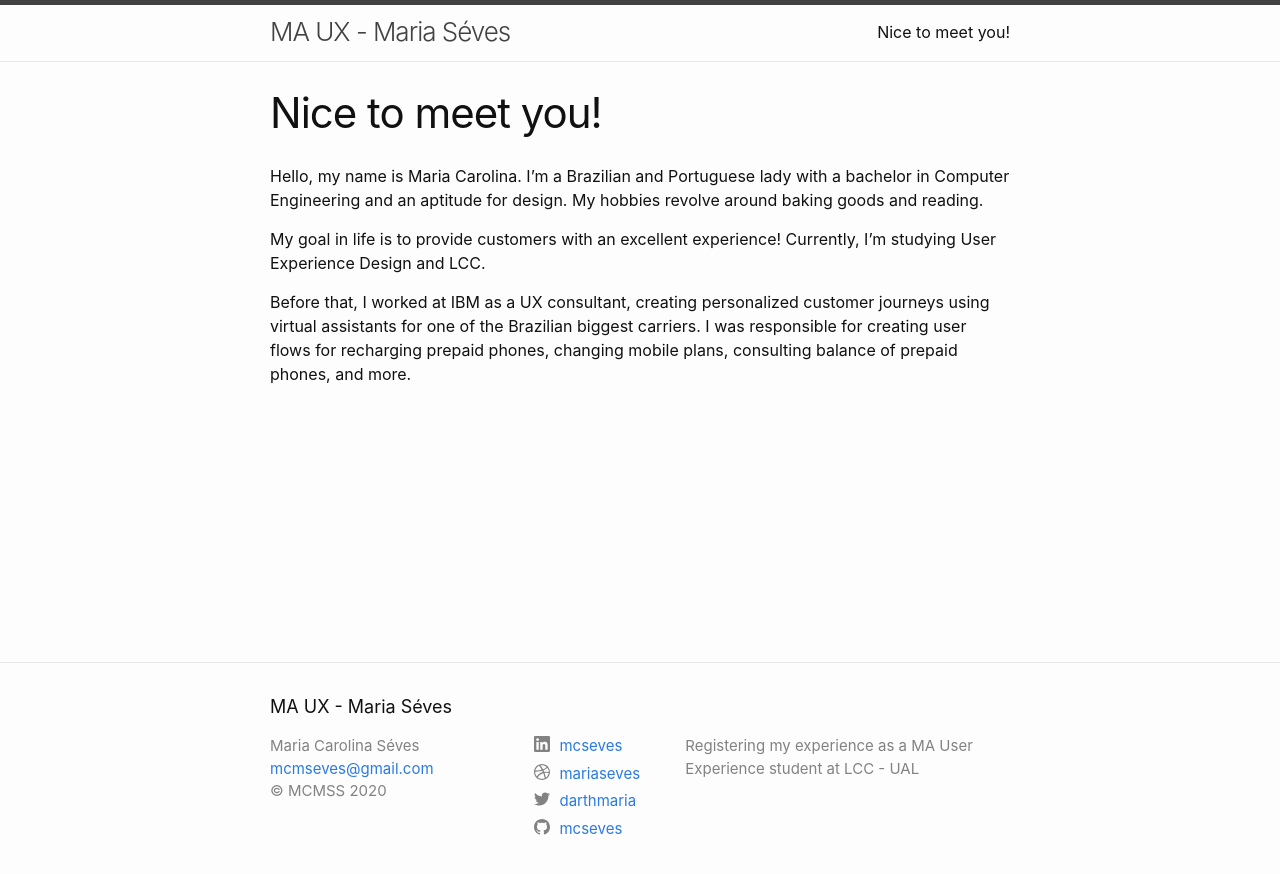
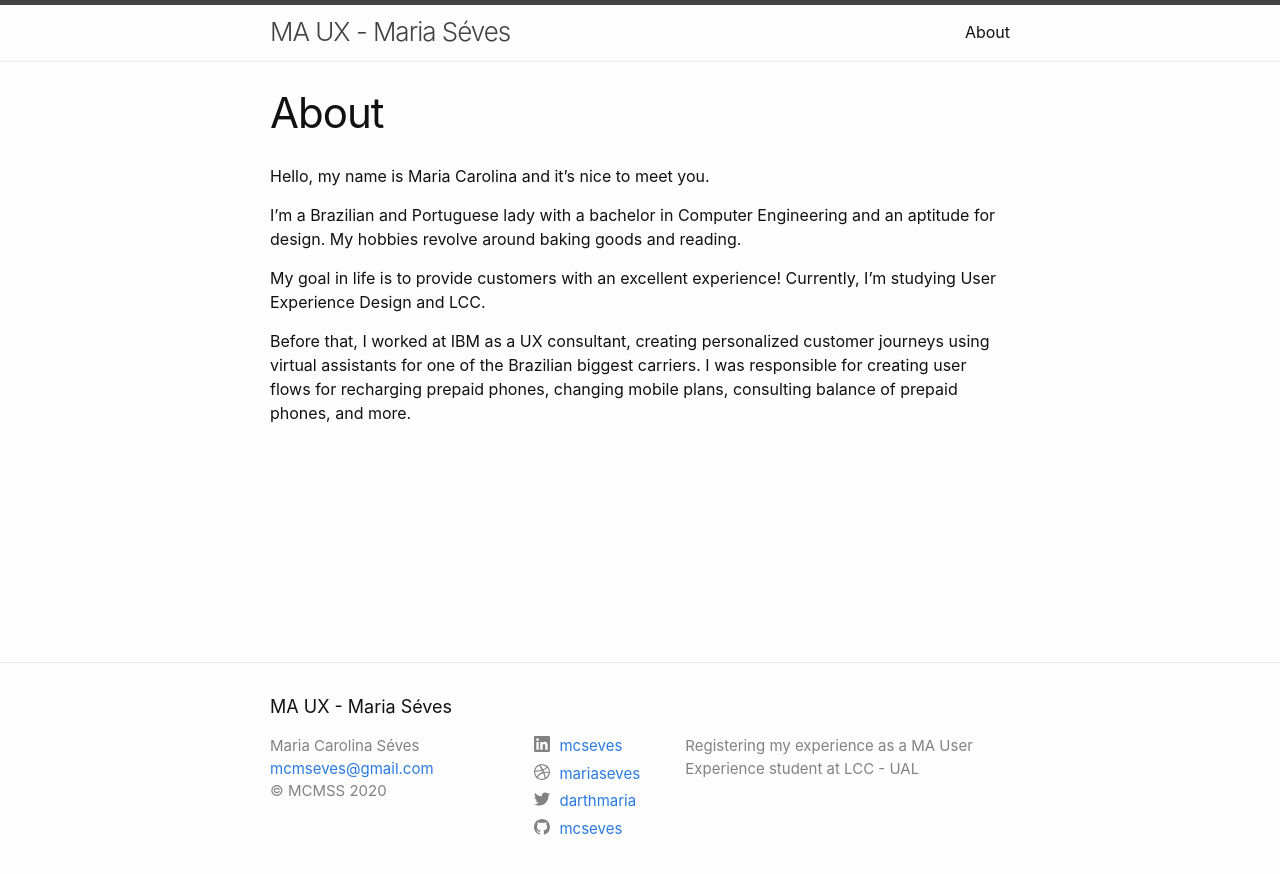
Before and after one commit to mcseves/testing-blog, a Jekyll site: the page built from about.markdown, in a window 1280 px wide. Shown: the top 874 px of the page. Built offline with Jekyll 4.4.1, drawn with Linux system fonts in a browser that asks for light colours.

Commit message:
Update about.markdown

```diff
--- a/about.markdown
+++ b/about.markdown
@@ -1,10 +1,12 @@
 ---
 layout: page
-title: Nice to meet you!
+title: About
 permalink: /about/
 ---
 
-Hello, my name is Maria Carolina. I’m a Brazilian and Portuguese lady with a bachelor in Computer Engineering and an aptitude for design. My hobbies revolve around baking goods and reading.
+Hello, my name is Maria Carolina and it's nice to meet you.
+
+I’m a Brazilian and Portuguese lady with a bachelor in Computer Engineering and an aptitude for design. My hobbies revolve around baking goods and reading.
 
 My goal in life is to provide customers with an excellent experience! Currently, I'm studying User Experience Design and LCC.
 
```
